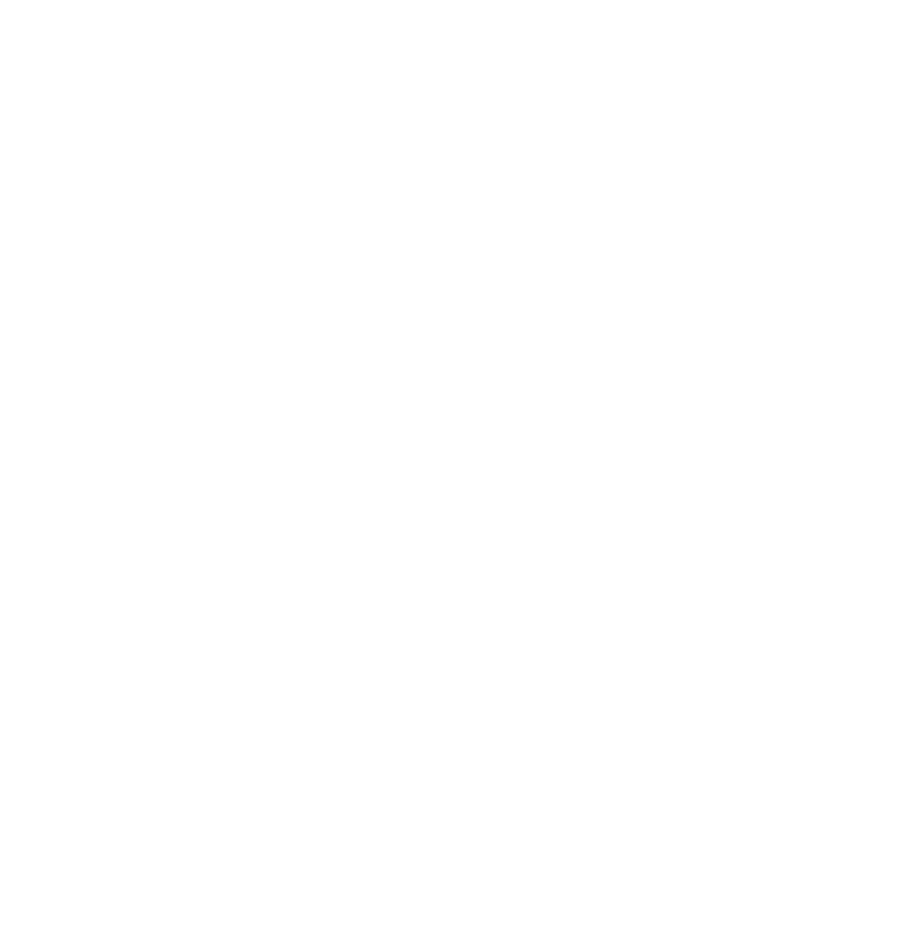
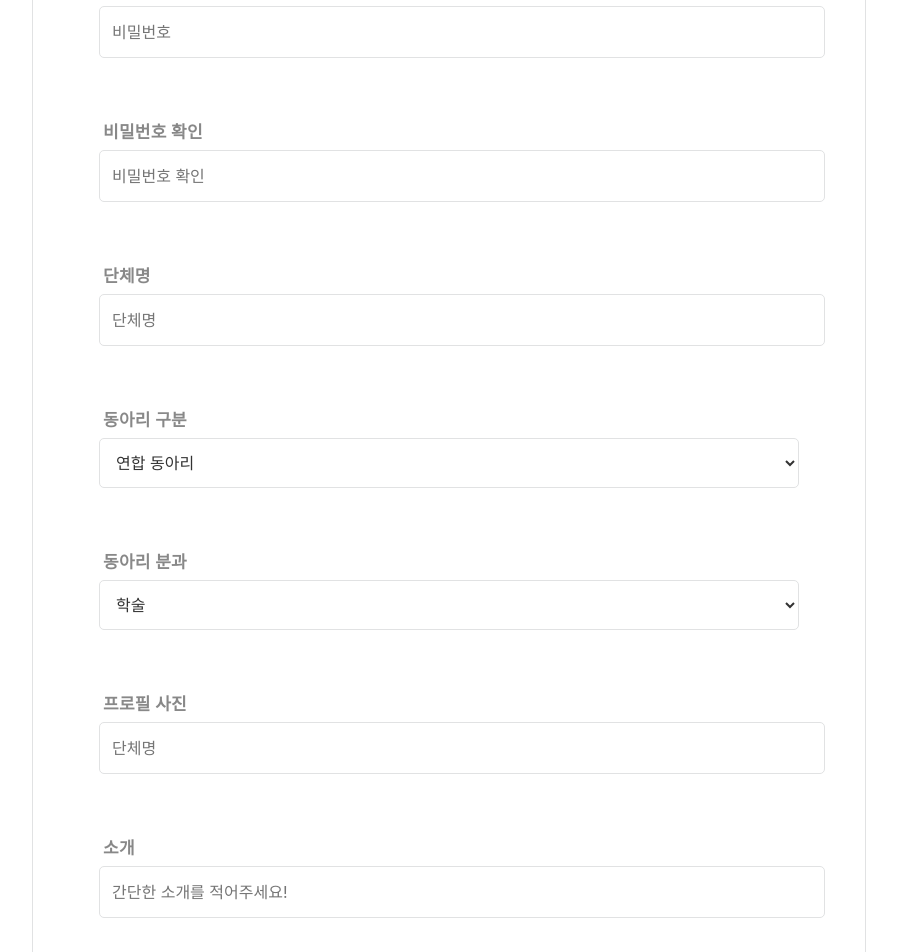
Before and after one commit to Likelion-Kwangwoon/dub_club_wanted, a React (Create React App) app in the folder dub/: page /clubregister in a window 1280 px wide. Before the commit this address had no page. Shown: the part 600-1552 px from the top of the page, without its empty margins (191-1088 px from the left). Before the commit the page ends 800 px from the top, so only its background shows below. Built offline with nearby package versions, Linux system fonts and the light colour scheme; a web font is replaced by a local one.

Commit message:
회원가입 항목 수정

```diff
--- a/dub/src/Router.js
+++ b/dub/src/Router.js
@@ -4,7 +4,9 @@ import MainPage from './components/main/mainPage';
 import TopBar from './components/navigation/topBar';
 import LoginPage from './components/loginPage/loginPage';
 import DetailInput from './components/detailInput/detailInput';
-import RegisterPage from './components/loginPage/registerPage';
+import MemberClassify from './components/loginPage/memberClassify';
+import MemberRegister from './components/loginPage/memberRegister';
+import ClubRegister from './components/loginPage/clubRegister';
 function Router() {
   return(
     <BrowserRouter>
@@ -16,7 +18,9 @@ function Router() {
           <Route path='/' element={<MainPage />} />
           <Route path='/loginpage' element={<LoginPage />} />
           <Route path='/detailinput' element={<DetailInput />} />
-          <Route path='/registerpage' element={<RegisterPage />} />
+          <Route path='/classify' element={<MemberClassify />} />
+          <Route path='/memregister' element={<MemberRegister />} />
+          <Route path='/clubregister' element={<ClubRegister />} />
         </Routes>
       </Fragment>
     </BrowserRouter>
--- /dev/null
+++ b/dub/src/components/loginPage/clubRegister.jsx
@@ -0,0 +1,182 @@
+import React from 'react';
+import { useForm } from'react-hook-form';
+import { yupResolver } from '@hookform/resolvers/yup';
+import * as yup from 'yup';
+import { url } from '../../Url';
+import axios from 'axios';
+import { useNavigate } from 'react-router-dom';
+import './registerPage.scss';
+
+function ClubRegister() {
+  const navigate = useNavigate();
+
+  const gotoLogin = () => {
+    navigate("/loginpage");
+  }
+
+  const gotoMain = () => {
+    navigate("/");
+  }
+
+  const formSchema = yup.object({
+    email: yup
+      .string()
+      .required('이메일을 입력해주세요')
+      .email('이메일 형식이 아닙니다.'),
+    password: yup
+      .string()
+      .required('영문, 숫자포함 8자리를 입력해주세요.')
+      .min(8, '최소 8자 이상 가능합니다')
+      .max(15, '최대 15자 까지만 가능합니다')
+      .matches(
+        /^(?=.*[A-Za-z])(?=.*\d)[A-Za-z\d]{8,15}$/,
+        '영문 숫자포함 8자리를 입력해주세요.'
+      ),
+    passwordConfirm: yup
+      .string()
+      .oneOf([yup.ref('password')], '비밀번호가 다릅니다.'),
+    role: yup
+      .string()
+      .required('회원 구분을 선택해주세요.'),
+    name: yup
+        .string()
+        .required('이름을 입력해주세요.'),
+    introduce: yup
+        .string()
+        .required('내용을 입력해주세요.'),
+  });
+
+  const {
+    register,
+    handleSubmit,
+    formState: { errors },
+  } = useForm({
+    mode: 'onChange',
+    resolver: yupResolver(formSchema),
+  });
+
+
+
+  const registerUser = async (formData) => {
+    await axios.post(
+        `${url}/app/member/sign-up`,
+        { email: formData.email,
+          name: formData.name,
+          password: formData.password,
+          role: formData.role},
+    ).then(response => {
+      console.log(response.data);
+      switch(response.data.code) {
+        case 1000:
+          gotoLogin();
+          alert(`${response.data.message}`);
+          break;
+        case 3200:
+          alert(`${response.data.message}`);
+          break;
+        default:
+          alert('Unexpected Error');
+          break;
+        }
+    })
+  };
+
+  const onSubmit = (data) => {
+    console.log(data);
+    registerUser(data);
+  }
+  return (
+    <div className="register">
+      <h1 className='dub' onClick={gotoMain}>dub</h1>
+      <form onSubmit={handleSubmit(onSubmit)}>
+        <span className='registertext'>지금 바로 CLUB DUB에 가입하세요</span>
+        <div style={{ margin: '56px 0'}}>
+        <div className="inputheader">이메일</div>
+        <input name="email" placeholder="ex) kwu@naver.com" className='inputform' {...register('email')} />
+        {errors.email && <p>{errors.email.message}</p>}
+        </div>
+        <div style={{ margin: '56px 0'}}>
+        <div className="inputheader">비밀번호</div>
+        <input
+          type="password"
+          name="password"
+          placeholder="비밀번호"
+          className='inputform'
+          {...register('password')}
+        />
+        {errors.password && <p>{errors.password.message}</p>}
+        </div>
+        <div style={{ margin: '56px 0'}}>
+        <div className="inputheader">비밀번호 확인</div>
+        <input
+          type="password"
+          name="passwordConfirm"
+          placeholder="비밀번호 확인"
+          className='inputform'
+          {...register('passwordConfirm')}
+        />
+        {errors.passwordConfirm && <p>{errors.passwordConfirm.message}</p>}
+        </div>
+        <div style={{ margin: '56px 0'}}>
+        <div className="inputheader">단체명</div>
+        <input
+          name="name"
+          placeholder="단체명"
+          className='inputform'
+          {...register('name')}
+        />
+        {errors.name && <p>{errors.name.message}</p>}
+        </div>
+        <div style={{ margin: '56px 0'}}>
+        <div className="inputheader">동아리 구분</div>
+        <select
+        className='useroption'
+          {...register('role')} >
+          <option value="USER">연합 동아리</option>
+          <option value="USER">중앙 동아리</option>
+          <option value="CLUB">소모임</option>
+        </select>
+        {errors.role && errors.role.message}
+        </div>
+        <div style={{ margin: '56px 0'}}>
+        <div className="inputheader">동아리 분과</div>
+        <select
+        className='useroption'
+          {...register('role')} >
+          <option value="USER">학술</option>
+          <option value="USER">종교</option>
+          <option value="CLUB">공연/예술</option>
+          <option value="CLUB">문화</option>
+          <option value="CLUB">체육</option>
+        </select>
+        {errors.role && errors.role.message}
+        </div>
+        <div style={{ margin: '56px 0'}}>
+        <div className="inputheader">프로필 사진</div>
+        <input
+          name="name"
+          placeholder="단체명"
+          className='inputform'
+          {...register('name')}
+        />
+        {errors.name && <p>{errors.name.message}</p>}
+        </div>
+        <div style={{ margin: '56px 0'}}>
+        <div className="inputheader">소개</div>
+        <input
+          name="introduce"
+          placeholder="간단한 소개를 적어주세요!"
+          className='inputform'
+          {...register('introduce')}
+        />
+        {errors.introduce && <p>{errors.introduce.message}</p>}
+        </div>
+        <div style={{ margin: '56px 0'}}>
+        <button className='submitbutton' type="submit">JOIN DUB</button>
+        </div>
+      </form>
+    </div>
+  );
+}
+
+export default ClubRegister;
--- /dev/null
+++ b/dub/src/components/loginPage/memberClassify.jsx
@@ -0,0 +1,21 @@
+import React from 'react';
+import { useNavigate } from 'react-router-dom';
+
+function MemberClassify() {
+  const navigate = useNavigate();
+
+  const gotoClubRegister = () => {
+    navigate("/clubregister")
+  }
+  const gotoMemberRegister = () => {
+    navigate("/memregister")
+  }
+  return (
+    <>
+      <button onClick={gotoClubRegister}>동아리 가입</button>
+      <button onClick={gotoMemberRegister}>일반 회원 가입</button>
+    </>
+  );
+}
+
+export default MemberClassify;
--- a/dub/src/components/loginPage/registerPage.jsx
+++ b/dub/src/components/loginPage/memberRegister.jsx
@@ -7,7 +7,7 @@ import axios from 'axios';
 import { useNavigate } from 'react-router-dom';
 import './registerPage.scss';
 
-function RegisterPage() {
+function MemberRegister() {
   const navigate = useNavigate();
 
   const gotoLogin = () => {
@@ -35,9 +35,9 @@ function RegisterPage() {
     passwordConfirm: yup
       .string()
       .oneOf([yup.ref('password')], '비밀번호가 다릅니다.'),
-    role: yup
+    gender: yup
       .string()
-      .required('회원 구분을 선택해주세요.'),
+      .required('성별을 선택해주세요.'),
     name: yup
         .string()
         .required('이름을 입력해주세요.'),
@@ -60,7 +60,7 @@ function RegisterPage() {
         { email: formData.email,
           name: formData.name,
           password: formData.password,
-          role: formData.role},
+          gender: formData.gender},
     ).then(response => {
       console.log(response.data);
       switch(response.data.code) {
@@ -86,7 +86,7 @@ function RegisterPage() {
     <div className="register">
       <h1 className='dub' onClick={gotoMain}>dub</h1>
       <form onSubmit={handleSubmit(onSubmit)}>
-        <span className='registertext'>지금 바로 CLUB DUB에 회원가입하세요</span>
+        <span className='registertext'>지금 바로 CLUB DUB에 가입하세요</span>
         <div style={{ margin: '56px 0'}}>
         <div className="inputheader">이메일</div>
         <input name="email" placeholder="ex) kwu@naver.com" className='inputform' {...register('email')} />
@@ -115,25 +115,26 @@ function RegisterPage() {
         {errors.passwordConfirm && <p>{errors.passwordConfirm.message}</p>}
         </div>
         <div style={{ margin: '56px 0'}}>
-        <div className="inputheader">사용자</div>
-        <select
-        className='useroption'
-          {...register('role')} >
-          <option value="USER">개인</option>
-          <option value="CLUB">동아리</option>
-        </select>
-        {errors.role && errors.role.message}
-        </div>
-        <div style={{ margin: '56px 0'}}>
         <div className="inputheader">이름</div>
         <input
           name="name"
-          placeholder="이름 / 단체명"
+          placeholder="이름"
           className='inputform'
           {...register('name')}
         />
         {errors.name && <p>{errors.name.message}</p>}
         </div>
+        <div style={{ margin: '56px 0'}}>
+        <div className="inputheader">성별</div>
+        <select
+        className='useroption'
+          {...register('gender')} >
+          <option value="m">남</option>
+          <option value="f">여</option>
+        </select>
+        {errors.role && errors.role.message}
+        </div>
+
         <div style={{ margin: '56px 0'}}>
         <button className='submitbutton' type="submit">JOIN DUB</button>
         </div>
@@ -142,4 +143,4 @@ function RegisterPage() {
   );
 }
 
-export default RegisterPage;
+export default MemberRegister;
--- a/dub/src/components/loginPage/registerPage.scss
+++ b/dub/src/components/loginPage/registerPage.scss
@@ -9,7 +9,7 @@
     align-items: center;
     border-radius: 5px;
     width: 800px;
-    max-height: 1200px;
+    max-height: 2000px;
     display: flex;
     flex-direction: column;
     background-color: white;
--- a/dub/src/components/navigation/topBar.jsx
+++ b/dub/src/components/navigation/topBar.jsx
@@ -19,7 +19,7 @@ function TopBar() {
     navigate("/detailinput");
   }
   const gotoRegister = () => {
-    navigate("/registerpage");
+    navigate("/classify");
   }
   const gotoLogOut = () => {
     dispatch(logOut([]))
```
